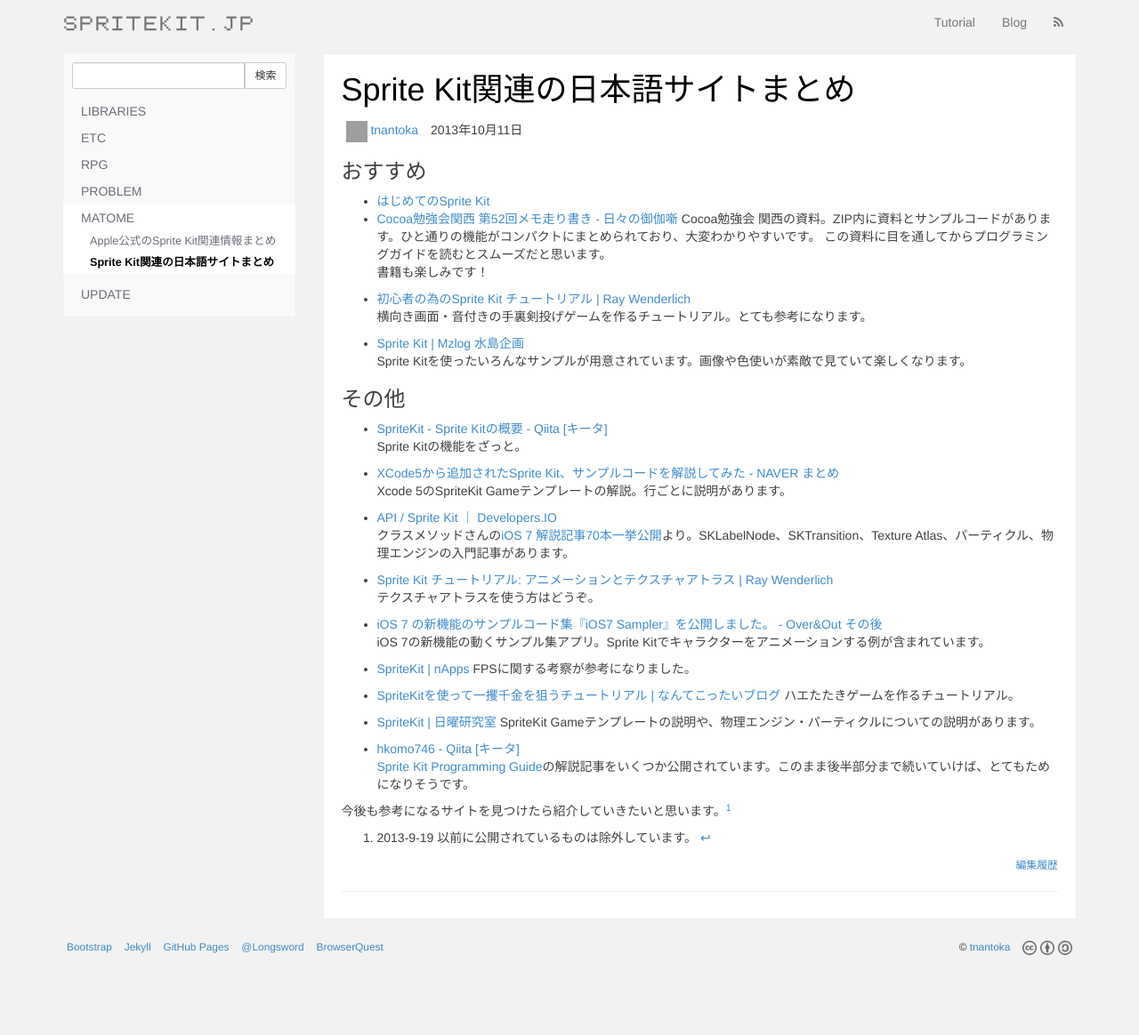
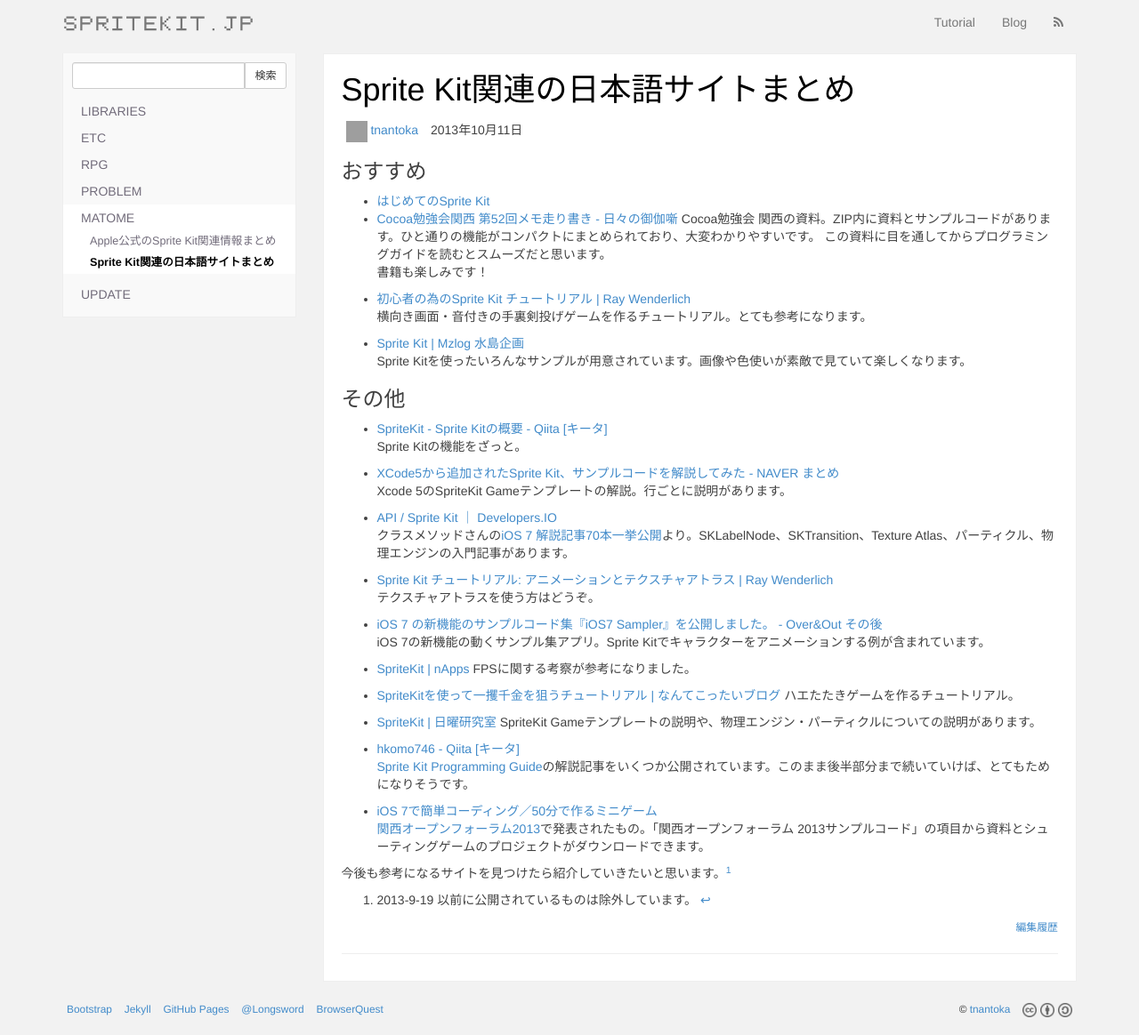
Before and after one commit to tnantoka/spritekit.jp, a Jekyll site: the page built from _posts/2013-10-11-japanese-sites.md, in a window 1280 px wide and 1164 px high. Shown: the whole window at 89% size. Built offline with Jekyll 4.4.1, drawn with Linux system fonts in a browser that asks for light colours; Markdown is read by kramdown in place of the engine named in the settings; grey boxes are pictures that could not be loaded.

Commit message:
Update japanese-sites

```diff
--- a/_posts/2013-10-11-japanese-sites.md
+++ b/_posts/2013-10-11-japanese-sites.md
@@ -48,6 +48,8 @@
 * [hkomo746 - Qiita \[キータ\]](http://qiita.com/hkomo746)
 [Sprite Kit Programming Guide](https://developer.apple.com/library/ios/documentation/GraphicsAnimation/Conceptual/SpriteKit_PG/Introduction/Introduction.html#//apple_ref/doc/uid/TP40013043)の解説記事をいくつか公開されています。このまま後半部分まで続いていけば、とてもためになりそうです。
 
+* [iOS 7で簡単コーディング／50分で作るミニゲーム](http://www.studioshin.com/cocoa_sample/index.html)
+[関西オープンフォーラム2013](https://k-of.jp/2013/)で発表されたもの。「関西オープンフォーラム 2013サンプルコード」の項目から資料とシューティングゲームのプロジェクトがダウンロードできます。
 
 今後も参考になるサイトを見つけたら紹介していきたいと思います。[^1]
 
```
